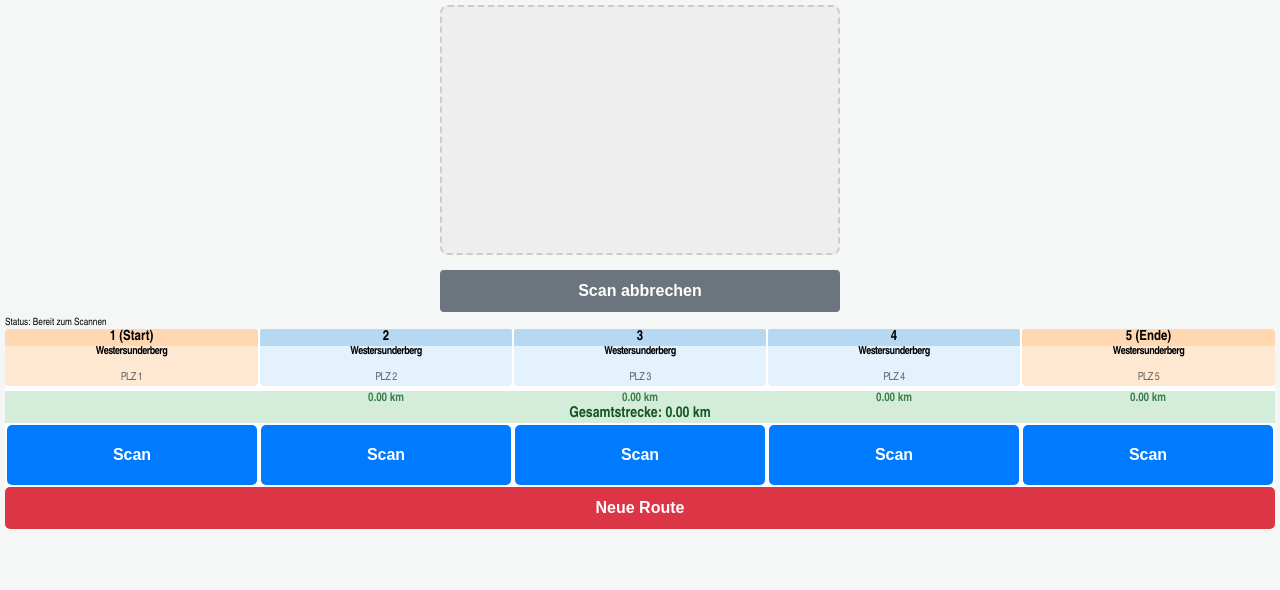
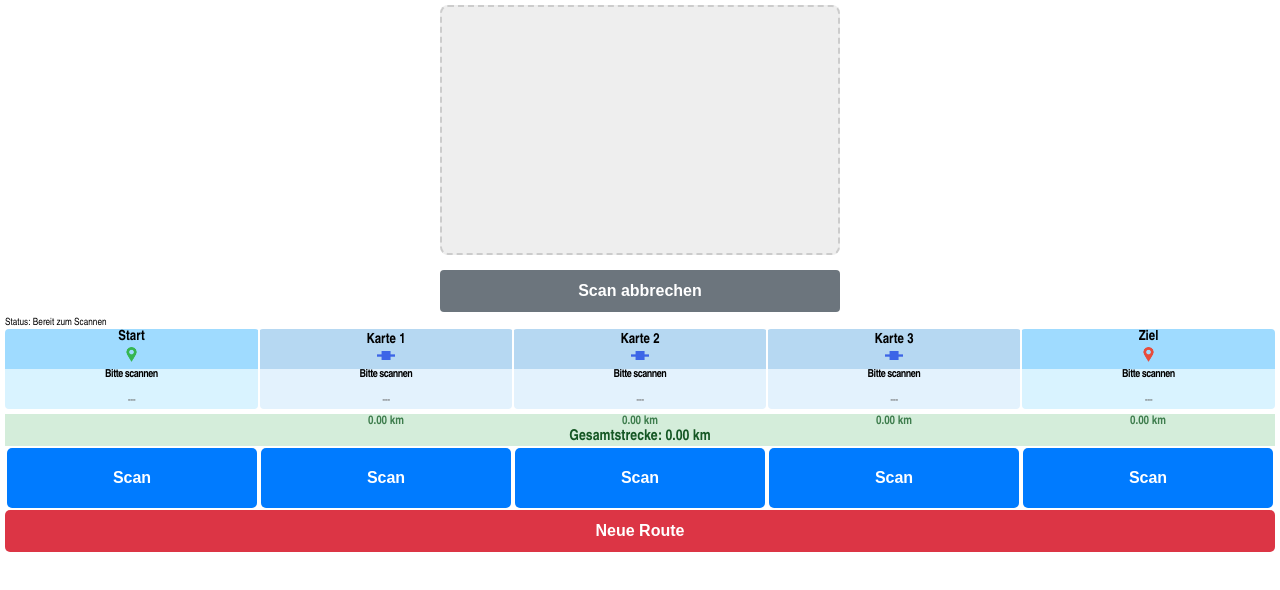
Before and after one commit to DerChopsuey/Trigono, a plain HTML site: page index.htm in a window 1280 px wide. Drawn offline with Linux system fonts and the light colour scheme; a script that the page names is missing.

Commit message:
Add files via upload

```diff
--- a/index.htm
+++ b/index.htm
@@ -35,7 +35,7 @@
         overflow: hidden;
         display: flex;
         flex-direction: column;
-		background-color: #F4F7F6;
+		background-color: #ffffff;
     }
 
 	.handy-box {
@@ -51,14 +51,6 @@
 
     /* Tabelle für Handys anpassen */
 
-	/* Alle Zellen in der Haupttabelle bekommen diesen dezenten Trenner */
-	.handy-box > table > tbody > tr > td {
-	/*
-	border-left: 1px solid rgba(0, 0, 0, 0.5);
-	border-right: 1px solid rgba(0, 0, 0, 0.5);
-	*/
-
-	}
 
 	/* Entfernt den äußeren Rand ganz links und ganz rechts für den "offenen" Look */
 	.handy-box > table > tbody > tr > td:first-child { border-left: none; }
@@ -243,32 +235,32 @@
 
 	<table border="0">
 		<tr style="font-family: Arial Narrow, ArialCondensed, Trebuchet MS, Arial, sans-serif; font-weight: bold; font-size: 11px;">
-<td class="round-top" style="background-color:#FFD8B1;">1 (Start)</td>
-    <td class="round-top" style="background-color:#B6D8F2;">2</td>
-    <td class="round-top" style="background-color:#B6D8F2;">3</td>
-    <td class="round-top" style="background-color:#B6D8F2;">4</td>
-    <td class="round-top" style="background-color:#FFD8B1;">5 (Ende)</td>
+	<td class="round-top" style="background-color:#9FDBFF;">Start<br><img src="./gfx/pin_grun.png" style="height: 17px; width: auto;"></td>
+    <td class="round-top" style="background-color:#B6D8F2;">Karte 1<br><img src="./gfx/dot.png" style="height: 9px; width: auto;"></td>
+    <td class="round-top" style="background-color:#B6D8F2;">Karte 2<br><img src="./gfx/dot.png" style="height: 9px; width: auto;"></td>
+    <td class="round-top" style="background-color:#B6D8F2;">Karte 3<br><img src="./gfx/dot.png" style="height: 9px; width: auto;"></td>
+    <td class="round-top" style="background-color:#9FDBFF;">Ziel<br><img src="./gfx/pin_rot.png" style="height: 17px; width: auto;"></td>
 </tr>
 		<tr>
 			<td><table border="0">
-				<tr><td style="background-color:#FFE8D1;"><span class="k1-wert0">Westersunderberg</span></td></tr>
-				<tr><td class="round-bottom" style="background-color:#FFE8D1;"><span class="k1-wert1">PLZ 1</span></td></tr>
+				<tr><td style="background-color:#D9F3FF;"><span class="k1-wert0">Bitte scannen</span></td></tr>
+				<tr><td class="round-bottom" style="background-color:#D9F3FF;"><span class="k1-wert1">---</span></td></tr>
 			</table></td>
 			<td><table border="0">
-				<tr><td style="background-color:#E3F2FD;"><span class="k2-wert0">Westersunderberg</span></td></tr>
-				<tr><td class="round-bottom" style="background-color:#E3F2FD;"><span class="k2-wert1" >PLZ 2</span></td></tr>
+				<tr><td style="background-color:#E3F2FD;"><span class="k2-wert0">Bitte scannen</span></td></tr>
+				<tr><td class="round-bottom" style="background-color:#E3F2FD;"><span class="k2-wert1" >---</span></td></tr>
 			</table></td>
 			<td><table border="0">
-				<tr><td style="background-color:#E3F2FD;"><span class="k3-wert0">Westersunderberg</span></td></tr>
-				<tr><td class="round-bottom" style="background-color:#E3F2FD;"><span class="k3-wert1">PLZ 3</span></td></tr>
+				<tr><td style="background-color:#E3F2FD;"><span class="k3-wert0">Bitte scannen</span></td></tr>
+				<tr><td class="round-bottom" style="background-color:#E3F2FD;"><span class="k3-wert1">---</span></td></tr>
 			</table></td>
 			<td><table border="0">
-				<tr><td style="background-color:#E3F2FD;"><span class="k4-wert0">Westersunderberg</span></td></tr>
-				<tr><td class="round-bottom" style="background-color:#E3F2FD;"><span class="k4-wert1">PLZ 4</span></td></tr>
+				<tr><td style="background-color:#E3F2FD;"><span class="k4-wert0">Bitte scannen</span></td></tr>
+				<tr><td class="round-bottom" style="background-color:#E3F2FD;"><span class="k4-wert1">---</span></td></tr>
 			</table></td>
 			<td><table border="0">
-				<tr><td style="background-color:#FFE8D1;"><span class="k5-wert0">Westersunderberg</span></td></tr>
-				<tr><td class="round-bottom" style="background-color:#FFE8D1;"><span class="k5-wert1">PLZ 5</span></td></tr>
+				<tr><td style="background-color:#D9F3FF;"><span class="k5-wert0">Bitte scannen</span></td></tr>
+				<tr><td class="round-bottom" style="background-color:#D9F3FF;"><span class="k5-wert1">---</span></td></tr>
 			</table></td>
 		</tr>
 		<tr style="border-top: 5px solid white;">
@@ -364,7 +356,7 @@ function starteScan(kartenNummer) {
                 document.getElementById('result-text').innerText = "Status: Karte " + kartenNummer + " erledigt.";
 
                 // AUTOMATIK-LOGIK:
-                // Wenn wir noch nicht bei Karte 5 sind, starte nach 500ms die nächste Karte
+                // Wenn wir noch nicht bei Karte 5 sind, starte nach 1000ms die nächste Karte
                 if (kartenNummer < 5) {
                     setTimeout(() => {
                         starteScan(kartenNummer + 1);
@@ -400,5 +392,4 @@ document.getElementById('neu').onclick = () => location.reload();
 </script>
 
 </body>
-
 </html>
```
Lines whose indentation alone changed are shown as unchanged.
